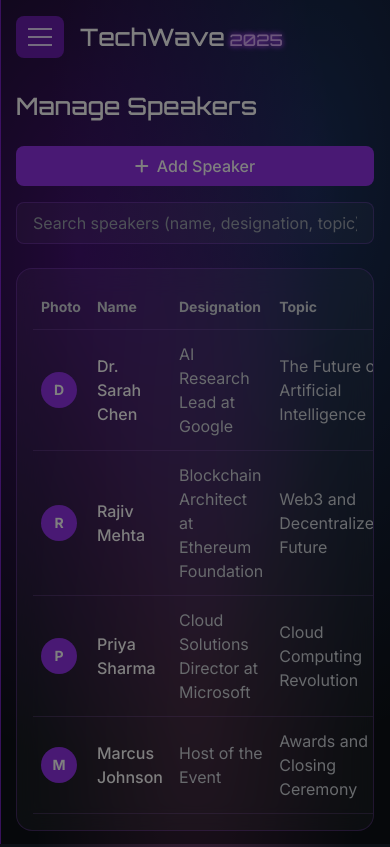
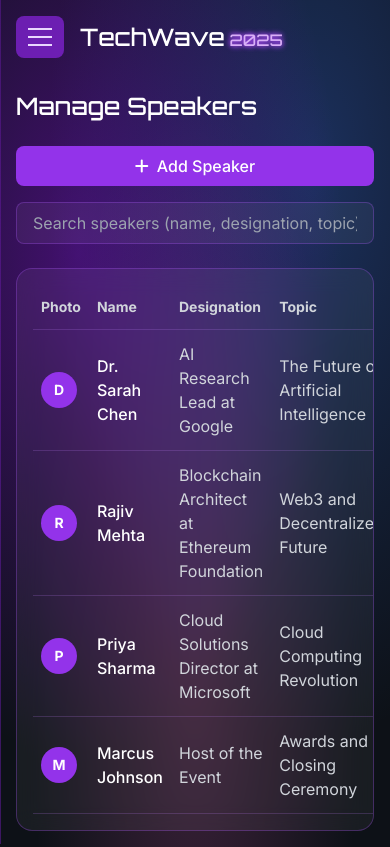
Before and after one commit to nancysangani/techwave-2025, a website: page techwave-admin/manage-speakers.html in a window 390 px wide. Drawn offline with nearby package versions, Linux system fonts and the light colour scheme; files that its build step writes are made by us from their sources.

Commit message:
removed sidebar backdrop and bg color

```diff
--- a/techwave-admin/manage-speakers.html
+++ b/techwave-admin/manage-speakers.html
@@ -71,7 +71,7 @@
     </style>
 </head>
 
-<body class="bg-[#0d1117] text-gray-300 flex min-h-screen">
+<body class="text-gray-300 flex min-h-screen">
 
     <aside id="sidebar"
         class="fixed top-0 left-0 h-full w-64 bg-gradient-to-b from-purple-900/95 to-purple-800/90 backdrop-blur-md border-r border-purple-700/40 p-6 hidden md:flex flex-col z-50">
@@ -130,8 +130,6 @@
             </button>
         </div>
     </aside>
-
-    <div id="sidebar-backdrop" class="sidebar-backdrop hidden md:hidden"></div>
 
     <div id="mobile-sidebar"
         class="mobile-sidebar fixed top-0 left-0 h-full w-64 bg-gradient-to-b from-purple-900/95 to-purple-800/90 backdrop-blur-md border-r border-purple-700/40 p-6 flex flex-col justify-between z-60 transform -translate-x-full transition-transform duration-300 md:hidden">
```
